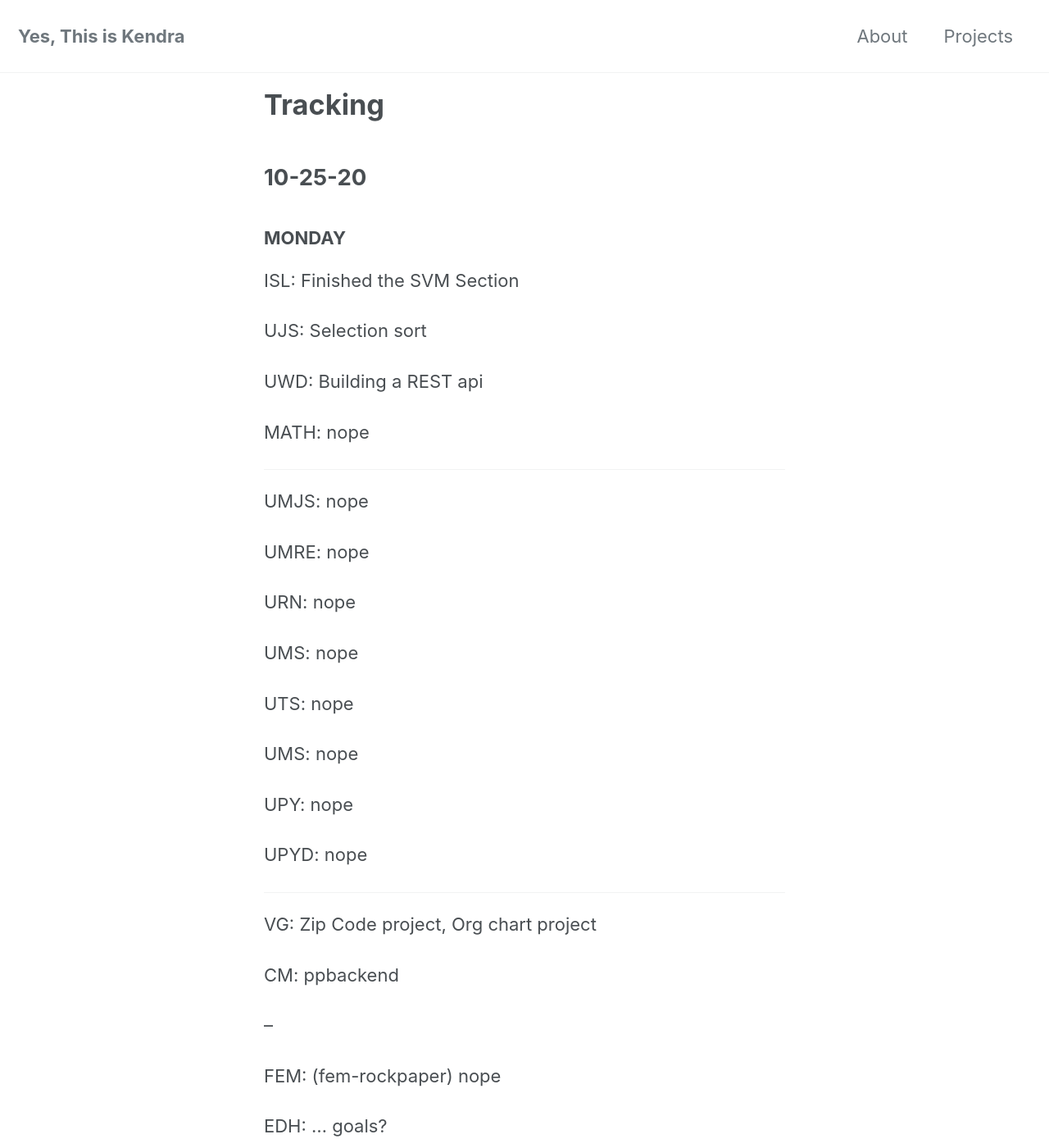
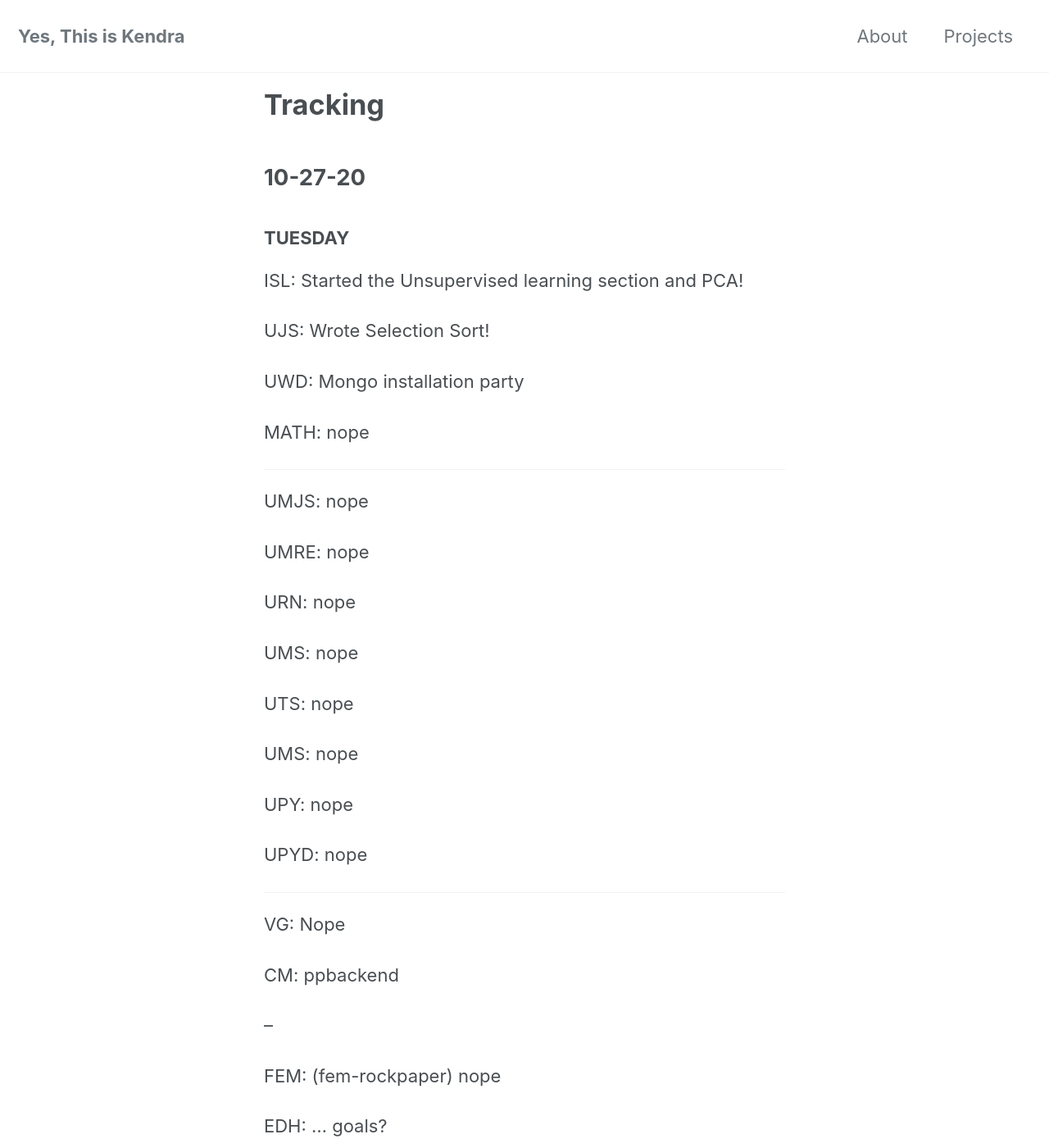
Before and after one commit to yesthisiskendra/yesthisiskendra.github.io, a Jekyll site: the page built from _pages/tracking.md, in a window 1280 px wide and 1400 px high. Shown: the whole window at 82% size. Built offline with Jekyll 4.4.1, drawn with Linux system fonts in a browser that asks for light colours; cached includes are drawn as plain includes; nearby versions of some CDN libraries.

Commit message:
Add tracking

```diff
--- a/_pages/tracking.md
+++ b/_pages/tracking.md
@@ -3,6 +3,48 @@ layout: home
 title: "Tracking"
 permalink: /tracking/
 ---
+
+## 10-27-20
+
+### TUESDAY
+
+ISL: Started the Unsupervised learning section and PCA!
+
+UJS: Wrote Selection Sort!
+
+UWD: Mongo installation party
+
+MATH: nope
+
+---
+
+UMJS: nope
+
+UMRE: nope
+
+URN: nope
+
+UMS: nope
+
+UTS: nope
+
+UMS: nope
+
+UPY: nope
+
+UPYD: nope
+
+---
+
+VG: Nope
+
+CM: ppbackend
+
+--
+
+FEM: (fem-rockpaper) nope
+
+EDH: ... goals?
 
 ## 10-25-20
 
```
